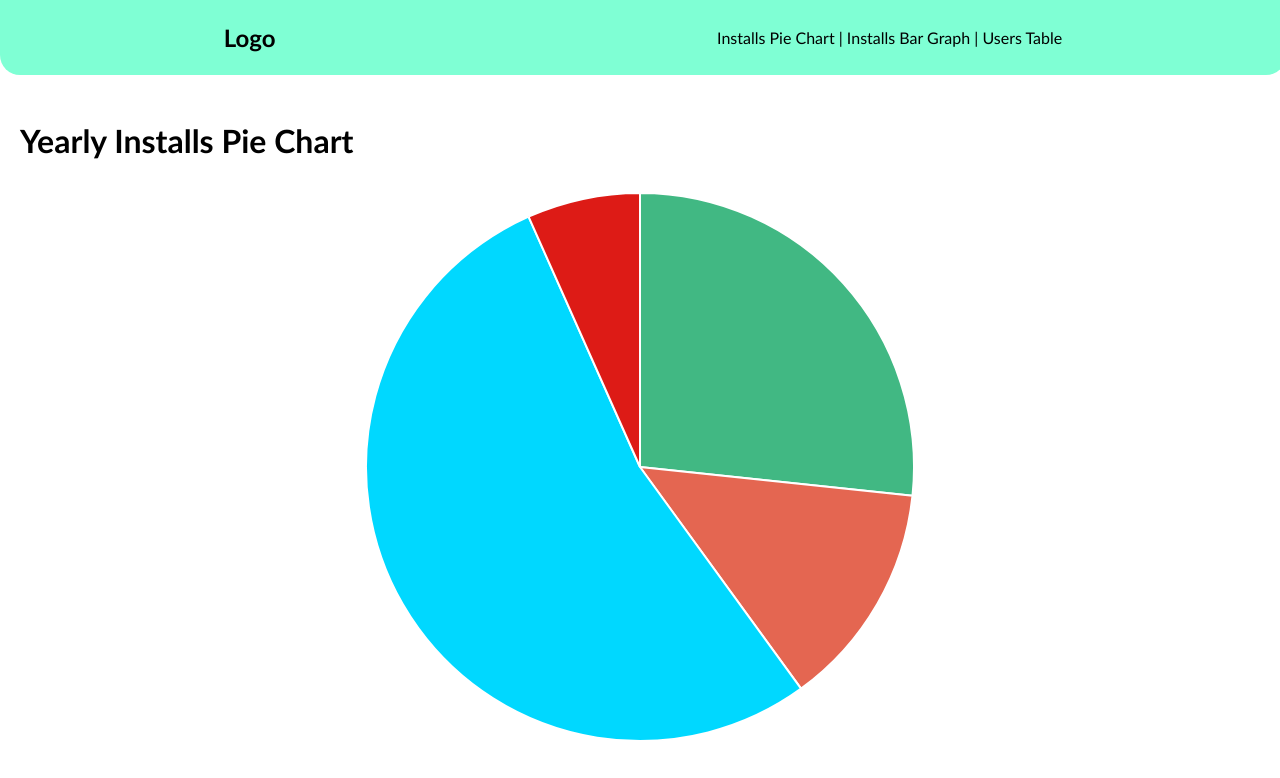
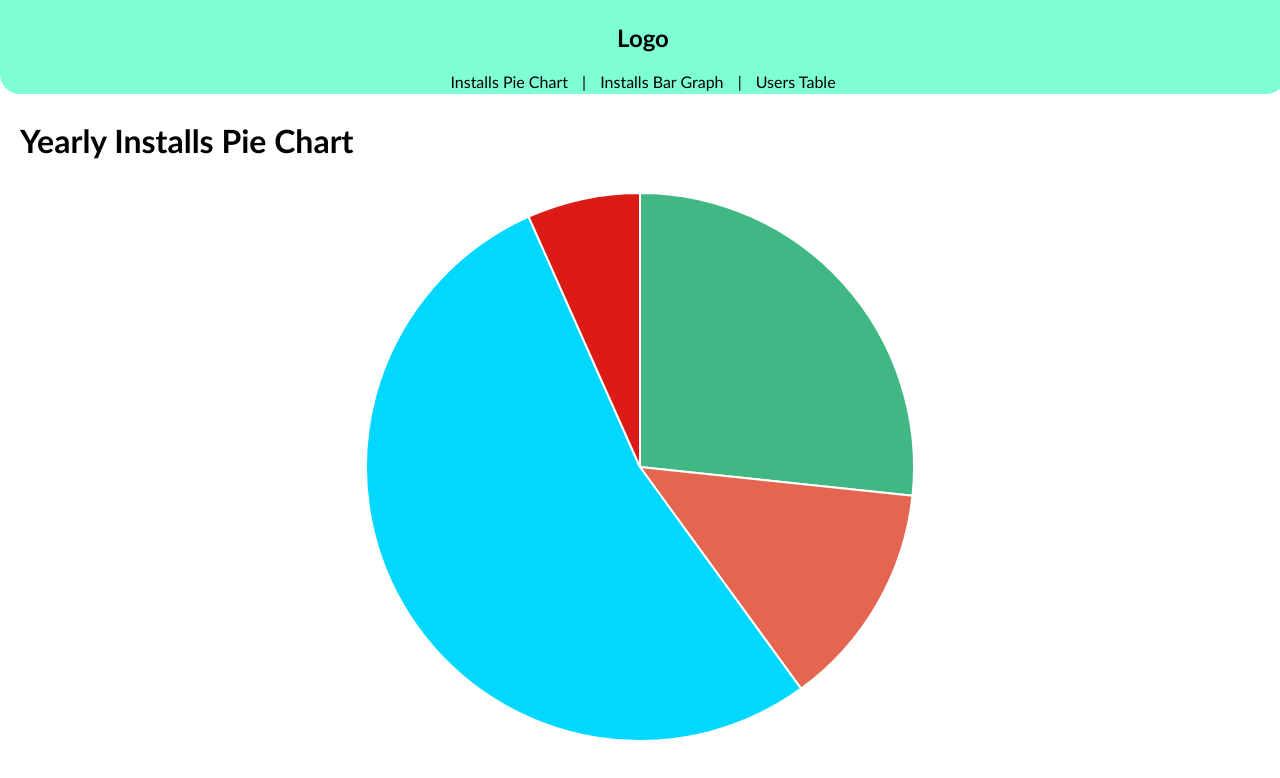
Before and after one commit to NeoDitjoe/myData, a Vue app: page / in a window 1280 px wide. Shown: the top 778 px of the page. Built offline with nearby package versions, Linux system fonts and the light colour scheme.

Commit message:
nav style

```diff
--- a/src/appStyles.css
+++ b/src/appStyles.css
@@ -8,7 +8,7 @@
   width: 100%;
 
   display: flex;
-  flex-direction: row;
+  flex-direction: column;
   justify-content: space-around;
   align-items: center;
 
@@ -17,9 +17,25 @@
 .nav a {
   text-decoration: none;
   color: black;
+  padding-top: 10px;
+  padding-left: 10px;
+  padding-right: 10px;
+
+  border-top-left-radius: 5px;
+  border-top-right-radius: 5px;
 }
 
 .body {
   padding: 20px;
   margin-top: 80px;
 }
+
+.nav a:focus {
+  background-color: white;
+}
+
+@media only screen and (max-width: 525px) {
+  .nav {
+    flex-direction: column;
+  }
+}
```
